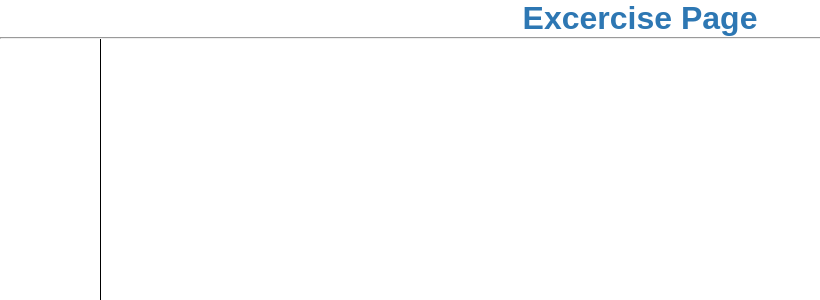
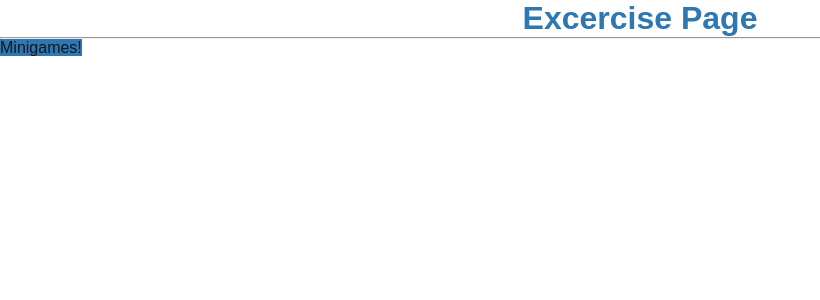
Before and after one commit to TitusChampions/TitusChampions, a Next.js app: page /excercise in a window 1280 px wide. Shown: the top 300 px of the page, without its empty margins (0-820 px from the left). Built offline with nearby package versions, Linux system fonts and the light colour scheme.

Commit message:
working on adding the different buttons and minigame folders

```diff
--- a/src/app/excercise/page.tsx
+++ b/src/app/excercise/page.tsx
@@ -1,9 +1,12 @@
+import Link from "next/link"
+
 function Excercise(){
     return(
         <div style={{backgroundColor:"white", height:"100vh"}}>
             <h1 style={{display:"flex",alignItems:"center", justifyContent:"center", color:"#2D77B3"}}>Excercise Page</h1>
             <hr></hr>
-            <div style={{borderLeft:"1px solid black", height:"100%", marginLeft:"100px"}}></div>
+            {/* <div style={{borderLeft:"1px solid black", height:"100%", marginLeft:"100px"}}></div> */}
+            <Link href="/rest_recovery" style={{width:"1000px", height:"1000px", backgroundColor:"#2D77B3"}}>Minigames!</Link>
         </div>
     )
 }
```
